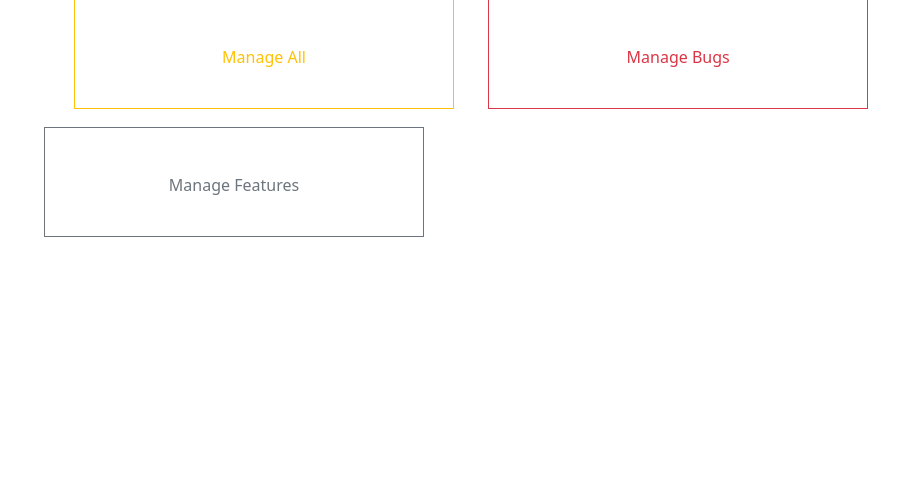
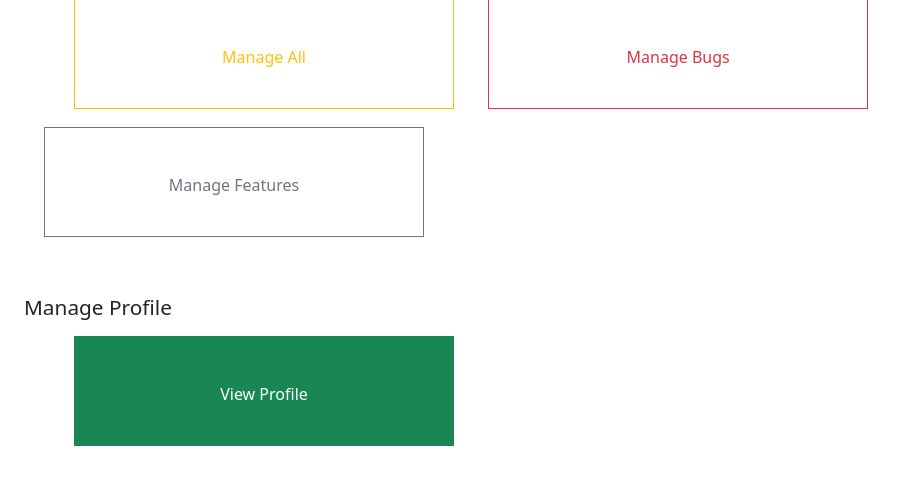
Before and after one commit to beingbat/bugzilla_django_react, a Django app: page / in a window 1280 px wide. Shown: the part 860-1364 px from the top of the page, without its empty margins (0-905 px from the left). Before the commit the page ends 1097 px from the top, so only its background shows below. Run offline with Django 3.2, Linux system fonts and the light colour scheme; a user stored in the database is signed in; tables that the repository leaves empty hold one stand-in row (values such as "Sample post"); some libraries are stand-ins or nearby versions.

Commit message:
Show personal profile info and allow editing

```diff
--- a/templates/index.html
+++ b/templates/index.html
@@ -142,12 +142,25 @@
   >
   </div>
   {% endif %}
-
   {% else %}
   <h5 class="mt-5 display-6 large_font">
     Your user type is not handled, please log-in with another account
   </h5>
-  {% endif %} {% endif %} {% else %}
+  {% endif %}
+  {% endif %}
+
+
+  <div class="mb-5">
+    <h5 class="mt-5 display-6 large_font">Manage Profile</h5>
+    <a
+      class="mt-2 btn btn-success dashboard_btn"
+      style="margin-left: 50px"
+      href="{{user_profile.get_absolute_url}}"
+      >View Profile</a
+    >
+  </div>
+
+  {% else %}
   <div class="mx-5 text_center login_dash_div">
     <h5 class="display-6">Please login</h5>
     <a class="mt-4 btn btn-outline-dark sqr_btn" href="{% url 'login' %}">
--- a/userprofile/templates/user_add.html
+++ b/userprofile/templates/user_add.html
@@ -34,6 +34,7 @@
       {% endif %}
     </div>
     {% endfor %}
+    {% if moderator %}
     <hr class="hr">
     {% for field in profile_form.visible_fields %}
     <div class="form-group mb-2">
@@ -42,6 +43,7 @@
       {% endif %}
     </div>
     {% endfor %}
+    {% endif %}
 
     <button class="btn btn-outline-dark mt-5 mb-5 sqr_btn type="submit">{{button_text}}</button>
   </form>
--- a/userprofile/views.py
+++ b/userprofile/views.py
@@ -62,6 +62,7 @@ def index_page(request):
             context["project_id"] = profileobj.project.id
         context["user_type"] = profile
         context["user__type"] = get_designation(profileobj)
+        context['user_profile'] = profileobj
 
     context["user"] = request.user
     context["types"] = constants.USER_TYPES
@@ -119,20 +120,23 @@ def add_user(request):
 @transaction.atomic
 def update_user(request, id):
 
-    if not is_manager(request.user):
-        raise Http404
-
     user = get_object_or_404(User, id=id)
     profile = get_object_or_404(Profile, user=user)
+    man = is_manager(request.user)
+    if not (is_manager(request.user) or profile.user == request.user):
+        raise Http404
 
     if request.method == 'POST':
         user_form = profileforms.UserUpdateForm(request.POST, instance=user)
-        profile_form = profileforms.ProfileForm(request.POST, instance=profile)
+        valid = True
+        if man:
+            profile_form = profileforms.ProfileForm(request.POST, instance=profile)
+            valid = profile_form.is_valid()
 
-        if user_form.is_valid() and profile_form.is_valid():
-
+        if user_form.is_valid() and valid:
             user = user_form.save()
-            profile_form.save()
+            if man:
+                profile_form.save()
             messages.success(
                 request, "Employee Information has been updated successfully.")
             return redirect('user-detail', pk=user.id)
@@ -147,6 +151,8 @@ def update_user(request, id):
     context = {'form_title': "please update employee information", 'button_text': "Update Employee", 'user_form': user_form, 'profile_form': profile_form}
     context["user__type"] = get_designation(profile)
     context['user'] = request.user
+    if is_manager(request.user):
+        context['moderator'] = True
     return render(request, "user_add.html", context=context)
 
 
@@ -215,12 +221,15 @@ class UserDetailView(LoginRequiredMixin, FormMixin, DetailView):
             context['current_project'] = my_project
         context['type'] = my_profile.designation
         context["user__type"] = get_designation(get_object_or_404(Profile, user=self.request.user))
+        if my_profile.designation == constants.MANAGER:
+            context['moderator'] = True
         return context
 
     def get_object(self):
-        if not is_manager(self.request.user):
-            raise Http404
-        return get_user_profile_by_id(self.kwargs['pk'])
+        profile_to_view = get_user_profile_by_id(self.kwargs['pk'])
+        if is_manager(self.request.user) or profile_to_view.user == self.request.user:
+            return profile_to_view
+        raise Http404
 
 
 class UserListView(LoginRequiredMixin, ListView):
@@ -233,12 +242,14 @@ class UserListView(LoginRequiredMixin, ListView):
 
     def get_queryset(self):
         if not is_manager(self.request.user):
-            return HttpResponseForbidden()
+            raise Http404
         return Profile.objects.filter(designation=self.kwargs['slug'])
 
     def get_context_data(self, **kwargs):
+
+        if not is_manager(self.request.user):
+            raise Http404
         context = super(UserListView, self).get_context_data(**kwargs)
-
         my_profile = get_user_profile_by_id(self.request.user.id)
         context['type'] = my_profile.designation
         if self.kwargs['slug'] == constants.DEVELOPER:
```
Also changed, not shown: userprofile/templates/profile_view.html (+9 -1 lines).
